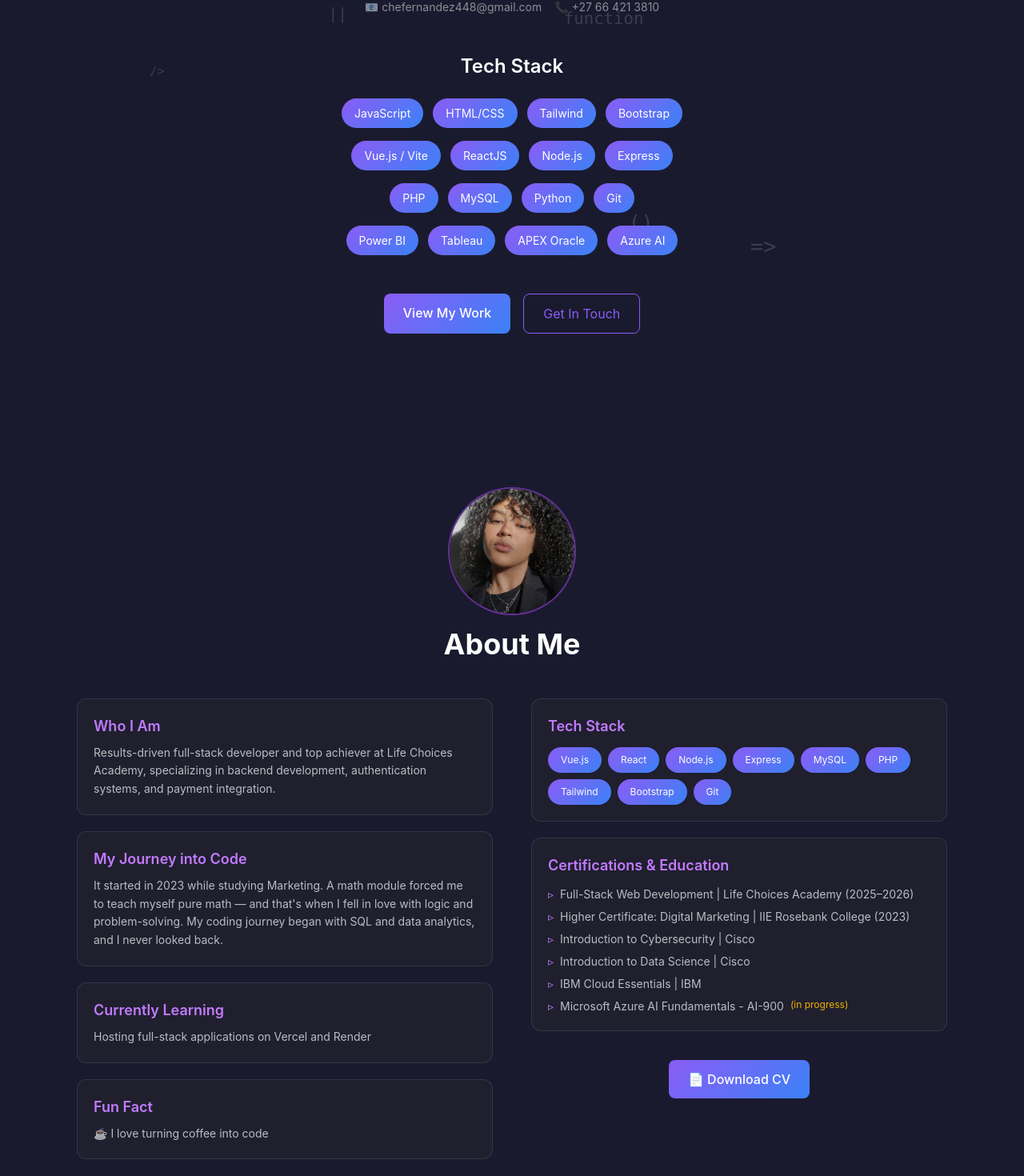
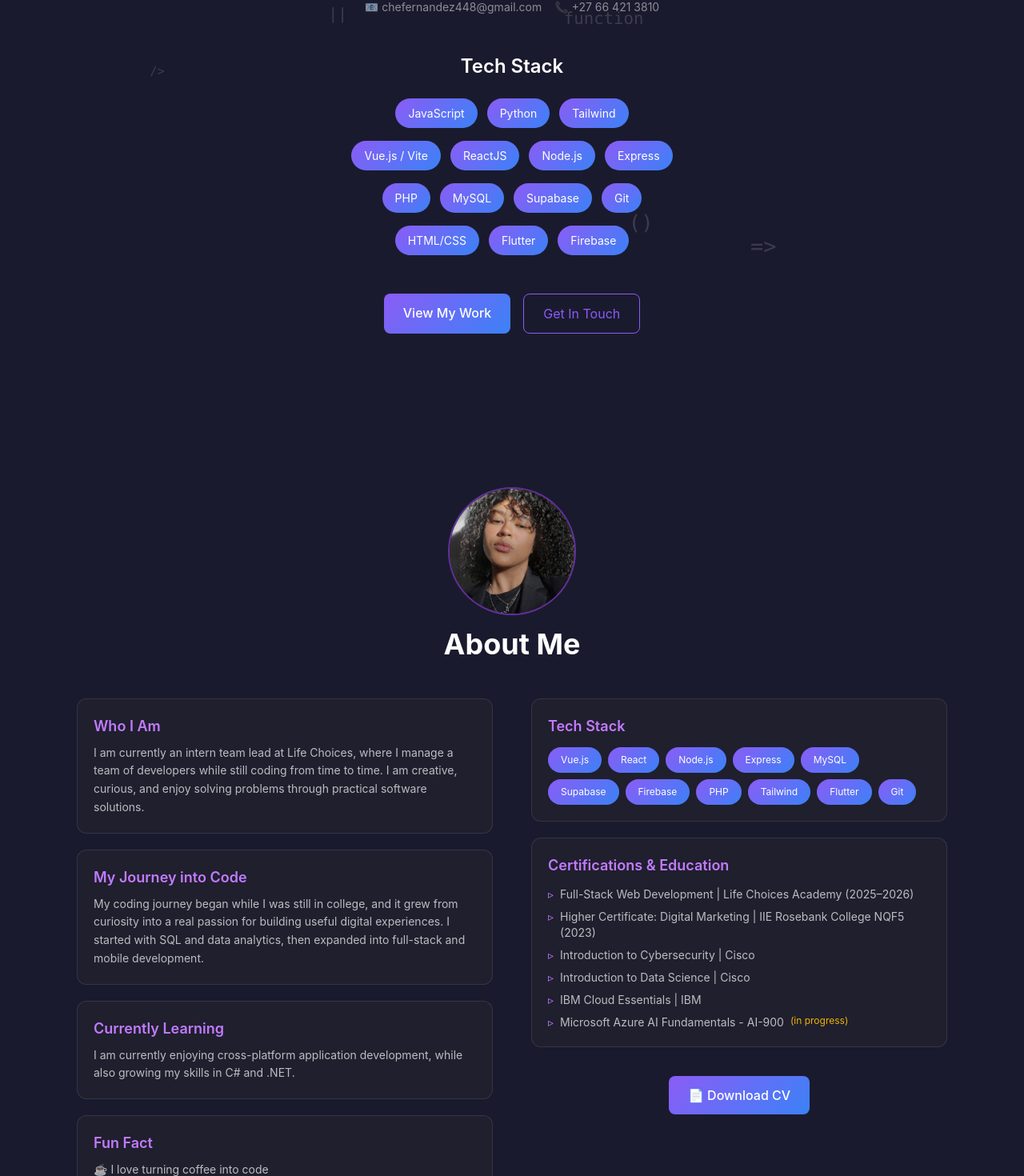
Before and after one commit to FernandezMische/Portfolio, a React (Vite) app: page / in a window 1280 px wide. Shown: the part 480-1950 px from the top of the page at 80% size. Built offline with nearby package versions, Linux system fonts and the light colour scheme.

Commit message:
Update portfolio content

```diff
--- a/src/pages/About.jsx
+++ b/src/pages/About.jsx
@@ -4,10 +4,10 @@ import profileImg from '../assets/MyProfile.png'
 function About() {
   // Function to handle CV download
   const handleDownloadCV = () => {
-    const pdfUrl = '/MISCHE FERNANDEZ CV 2026.pdf'
+    const pdfUrl = '/MISCHE FERNANDEZ CV 2026 (6).pdf'
     const link = document.createElement('a')
     link.href = pdfUrl
-    link.download = 'MISCHE FERNANDEZ CV 2026.pdf'
+    link.download = 'MISCHE FERNANDEZ CV 2026 (6).pdf'
     document.body.appendChild(link)
     link.click()
     document.body.removeChild(link)
@@ -35,24 +35,21 @@ function About() {
           <div className="bg-[#1F1F2E] rounded-xl p-5 border border-white/10">
             <h3 className="text-purple-400 text-lg font-semibold mb-2">Who I Am</h3>
             <p className="text-white/70 text-sm leading-relaxed">
-              Results-driven full-stack developer and top achiever at Life Choices Academy, specializing in
-              backend development, authentication systems, and payment integration.
+              I am currently an intern team lead at Life Choices, where I manage a team of developers while still coding from time to time. I am creative, curious, and enjoy solving problems through practical software solutions.
             </p>
           </div>
 
           <div className="bg-[#1F1F2E] rounded-xl p-5 border border-white/10">
             <h3 className="text-purple-400 text-lg font-semibold mb-2">My Journey into Code</h3>
             <p className="text-white/70 text-sm leading-relaxed">
-              It started in 2023 while studying Marketing. A math module forced me to teach myself pure math —
-              and that's when I fell in love with logic and problem-solving. My coding journey began with
-              SQL and data analytics, and I never looked back.
+              My coding journey began while I was still in college, and it grew from curiosity into a real passion for building useful digital experiences. I started with SQL and data analytics, then expanded into full-stack and mobile development.
             </p>
           </div>
 
           <div className="bg-[#1F1F2E] rounded-xl p-5 border border-white/10">
             <h3 className="text-purple-400 text-lg font-semibold mb-2">Currently Learning</h3>
             <p className="text-white/70 text-sm leading-relaxed">
-              Hosting full-stack applications on Vercel and Render
+              I am currently enjoying cross-platform application development, while also growing my skills in C# and .NET.
             </p>
           </div>
 
@@ -74,9 +71,11 @@ function About() {
               <span className="tech-pill text-xs">Node.js</span>
               <span className="tech-pill text-xs">Express</span>
               <span className="tech-pill text-xs">MySQL</span>
+              <span className="tech-pill text-xs">Supabase</span>
+              <span className="tech-pill text-xs">Firebase</span>
               <span className="tech-pill text-xs">PHP</span>
               <span className="tech-pill text-xs">Tailwind</span>
-              <span className="tech-pill text-xs">Bootstrap</span>
+              <span className="tech-pill text-xs">Flutter</span>
               <span className="tech-pill text-xs">Git</span>
             </div>
           </div>
@@ -90,7 +89,7 @@ function About() {
               </li>
               <li className="flex items-start gap-2">
                 <span className="text-purple-400">▹</span>
-                Higher Certificate: Digital Marketing | IIE Rosebank College (2023)
+                Higher Certificate: Digital Marketing | IIE Rosebank College NQF5 (2023)
               </li>
               <li className="flex items-start gap-2">
                 <span className="text-purple-400">▹</span>
--- a/src/pages/Home.jsx
+++ b/src/pages/Home.jsx
@@ -29,9 +29,8 @@ function Home() {
 
         <div className="flex flex-wrap justify-center gap-2 md:gap-3 mb-4">
           <span className="tech-pill">JavaScript</span>
-          <span className="tech-pill">HTML/CSS</span>
+          <span className="tech-pill">Python</span>
           <span className="tech-pill">Tailwind</span>
-          <span className="tech-pill">Bootstrap</span>
         </div>
         <div className="flex flex-wrap justify-center gap-2 md:gap-3 mb-4">
           <span className="tech-pill">Vue.js / Vite</span>
@@ -42,14 +41,13 @@ function Home() {
         <div className="flex flex-wrap justify-center gap-2 md:gap-3 mb-4">
           <span className="tech-pill">PHP</span>
           <span className="tech-pill">MySQL</span>
-          <span className="tech-pill">Python</span>
+          <span className="tech-pill">Supabase</span>
           <span className="tech-pill">Git</span>
         </div>
         <div className="flex flex-wrap justify-center gap-2 md:gap-3">
-          <span className="tech-pill">Power BI</span>
-          <span className="tech-pill">Tableau</span>
-          <span className="tech-pill">APEX Oracle</span>
-          <span className="tech-pill">Azure AI</span>
+          <span className="tech-pill">HTML/CSS</span>
+          <span className="tech-pill">Flutter</span>
+          <span className="tech-pill">Firebase</span>
         </div>
       </div>
 
--- a/src/pages/Projects.jsx
+++ b/src/pages/Projects.jsx
@@ -40,15 +40,15 @@ const projects = [
   {
     id: 2,
     title: "FuturePath",
-    description: "replacing hr with futurepath flutter app",
+    description: "A Flutter app for job opportunities and courses, built with Supabase and role-based authentication.",
     tags: [ "supabase", "flutter", "native development"],
-    repoLink: "https://github.com/marcofisher21-svg/Group-12-repo/tree/main",
+    repoLink: "https://github.com/lcs-cohort-17/FuturePath-Employment-Hub/tree/phoenix/qa-uiux/sprint2-navmerge",
     liveLink: AppRecord,
     images: [
       {
         src: AppRecord,
         type: "video",
-        description: "FuturePath app recording - A preview of the Flutter app experience."
+        description: "FuturePath app recording - Job opportunities, courses, and role-based access in the Flutter app."
       }
     ]
   },
```
Also changed, not shown: 1 other file (tests, documents, lock files or other folders).
